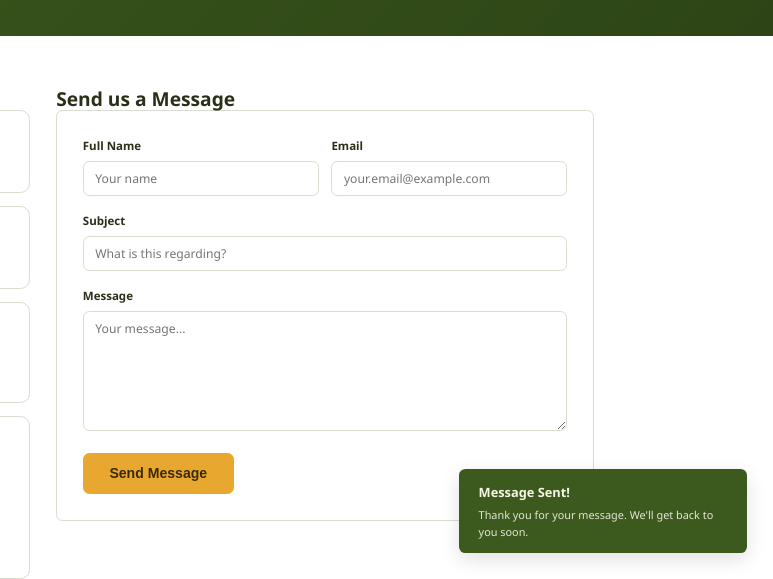
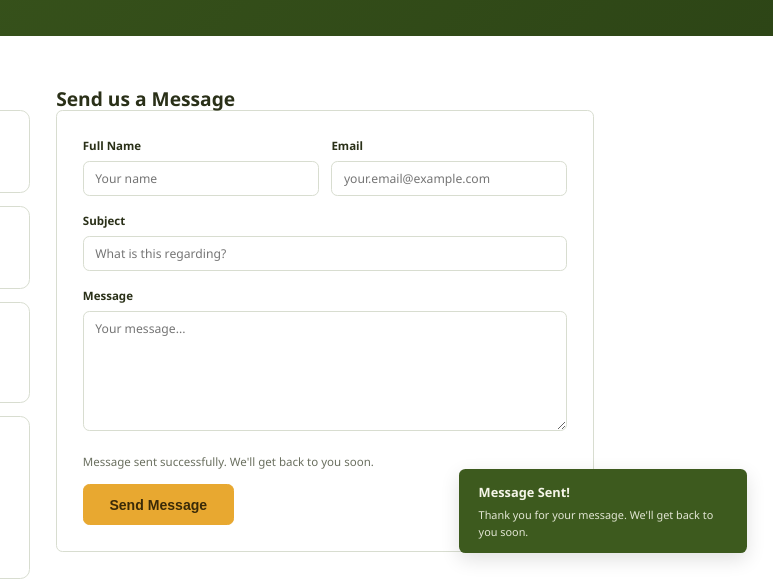
Before and after one commit to Den-cpu-dev/sociology-anthropology-ucc, a plain HTML site: page contact.html in a window 1280 px wide. Both pictures are taken after typing "Sample", "name@example.com", "Sample", "Sample" into the empty fields and a click on the button "Send Message". Shown: the part 221-800 px from the top of the page, 507-1280 px from the left. Drawn offline with Linux system fonts and the light colour scheme.

Commit message:
feedback form

```diff
--- a/contact.html
+++ b/contact.html
@@ -146,7 +146,11 @@
           <!-- Contact Form -->
           <div>
             <h2>Send us a Message</h2>
-            <form id="contactForm" class="contact-form">
+            <form id="contactForm" class="contact-form" name="contact" method="POST" data-netlify="true" netlify-honeypot="bot-field">
+              <input type="hidden" name="form-name" value="contact">
+              <p hidden>
+                <label>Don&rsquo;t fill this out if you&rsquo;re human: <input name="bot-field"></label>
+              </p>
               <div class="form-row">
                 <div class="form-group">
                   <label for="name">Full Name</label>
@@ -165,6 +169,7 @@
                 <label for="message">Message</label>
                 <textarea id="message" name="message" rows="6" placeholder="Your message..." required></textarea>
               </div>
+              <p id="contactFormStatus" class="text-muted" style="font-size:.9rem;margin-bottom:1rem" aria-live="polite"></p>
               <button type="submit" class="btn btn-primary btn-lg">Send Message</button>
             </form>
           </div>
--- a/js/main.js
+++ b/js/main.js
@@ -611,21 +611,45 @@ document.addEventListener('keydown', function (e) {
 document.addEventListener('DOMContentLoaded', function () {
   var form = document.getElementById('contactForm');
   if (!form) return;
+  var status = document.getElementById('contactFormStatus');
 
-  form.addEventListener('submit', function (e) {
+  function encodeFormData(data) {
+    return Array.from(data.entries()).map(function (entry) {
+      return encodeURIComponent(entry[0]) + '=' + encodeURIComponent(entry[1]);
+    }).join('&');
+  }
+
+  form.addEventListener('submit', async function (e) {
     e.preventDefault();
 
     var btn = form.querySelector('button[type="submit"]');
     var origText = btn.innerHTML;
     btn.innerHTML = 'Sending...';
     btn.disabled = true;
+    if (status) status.textContent = 'Sending your message...';
 
-    setTimeout(function () {
+    try {
+      var response = await fetch('/', {
+        method: 'POST',
+        headers: { 'Content-Type': 'application/x-www-form-urlencoded' },
+        body: encodeFormData(new FormData(form))
+      });
+
+      if (!response.ok) {
+        throw new Error('Form submission failed');
+      }
+
       btn.innerHTML = origText;
       btn.disabled = false;
       form.reset();
+      if (status) status.textContent = 'Message sent successfully. We\'ll get back to you soon.';
       showToast('Message Sent!', 'Thank you for your message. We\'ll get back to you soon.');
-    }, 1000);
+    } catch (error) {
+      btn.innerHTML = origText;
+      btn.disabled = false;
+      if (status) status.textContent = 'Sorry, your message could not be sent right now. Please try again or email the department directly.';
+      showToast('Message Not Sent', 'Please try again in a moment, or contact the department by email.');
+    }
   });
 });
 
```
